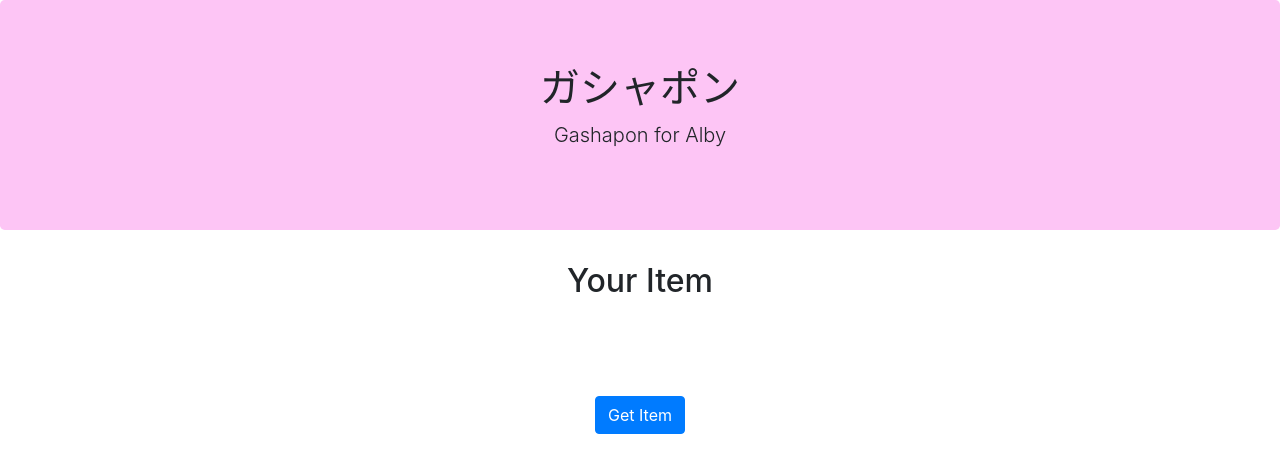
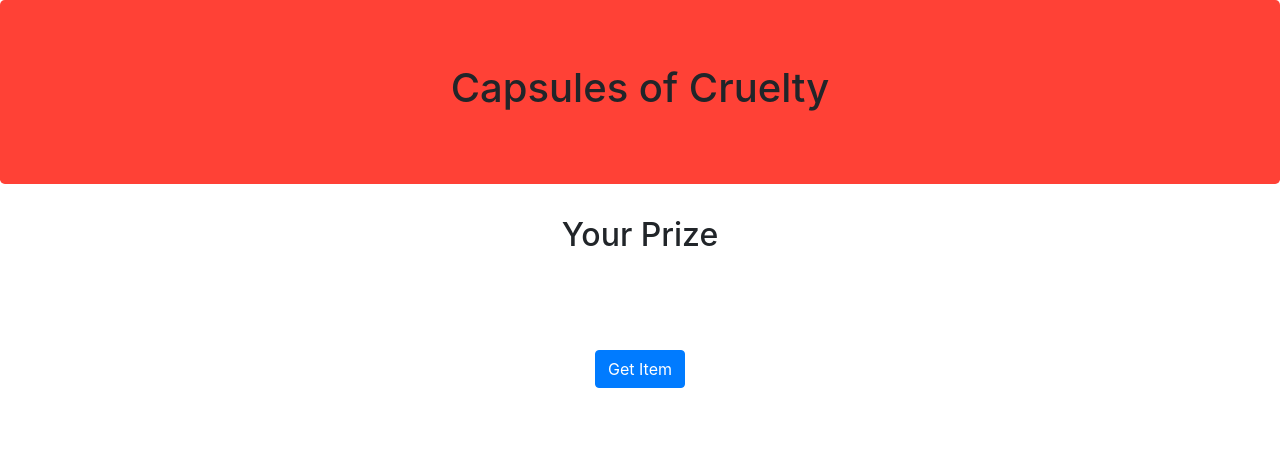
Before and after one commit to wilddogcode/dnd-gashapon, a plain HTML site: page index.html in a window 1280 px wide. Drawn offline with nearby package versions, Linux system fonts and the light colour scheme.

Commit message:
Client fixes

```diff
--- a/index.css
+++ b/index.css
@@ -1,5 +1,5 @@
 .jumbotron {
-    background-color: #fdc5f5;
+    background-color: #FF4136;
     text-align: center;
 }
 
--- a/index.html
+++ b/index.html
@@ -3,18 +3,17 @@
 <head>
     <meta charset="UTF-8">
     <meta name="viewport" content="width=device-width, initial-scale=1.0">
-    <title>Alby Gashapon</title>
+    <title>Capsules of Cruelty</title>
     <link rel="stylesheet" href="https://stackpath.bootstrapcdn.com/bootstrap/4.5.0/css/bootstrap.min.css" integrity="sha384-9aIt2nRpC12Uk9gS9baDl411NQApFmC26EwAOH8WgZl5MYYxFfc+NcPb1dKGj7Sk" crossorigin="anonymous">
     <link rel="stylesheet" href="index.css">
 </head>
 <body>
     <script src="capsule.js"></script>
     <div class="jumbotron">
-        <h1>ガシャポン</h1>
-        <p class="lead">Gashapon for Alby</p>
+        <h1>Capsules of Cruelty</h1>
     </div>
     <div class="container" id="main">
-        <h2>Your Item</h2>
+        <h2>Your Prize</h2>
         <br>
         <div class="container" id="content">
             <img src="" id="itemimg">
```
